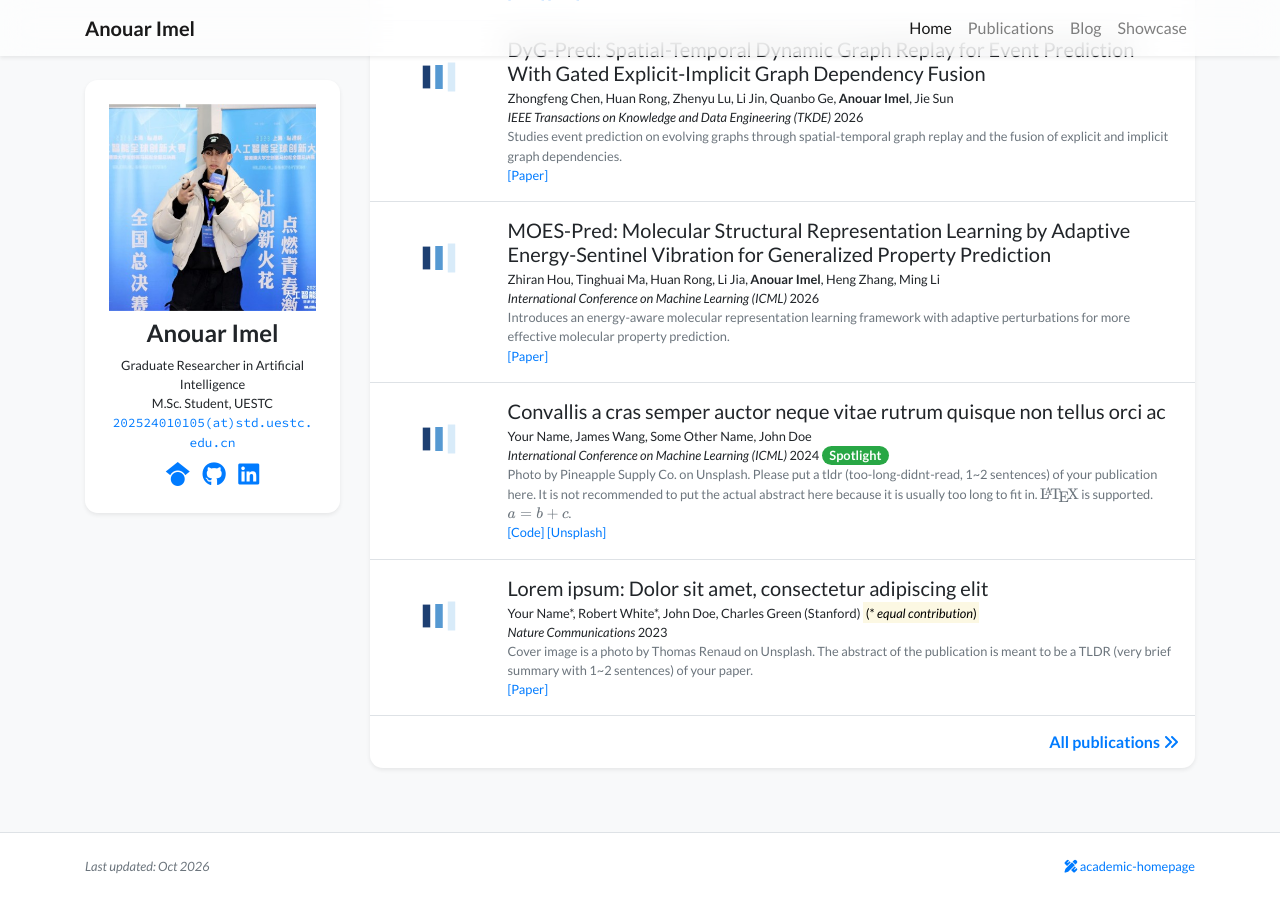
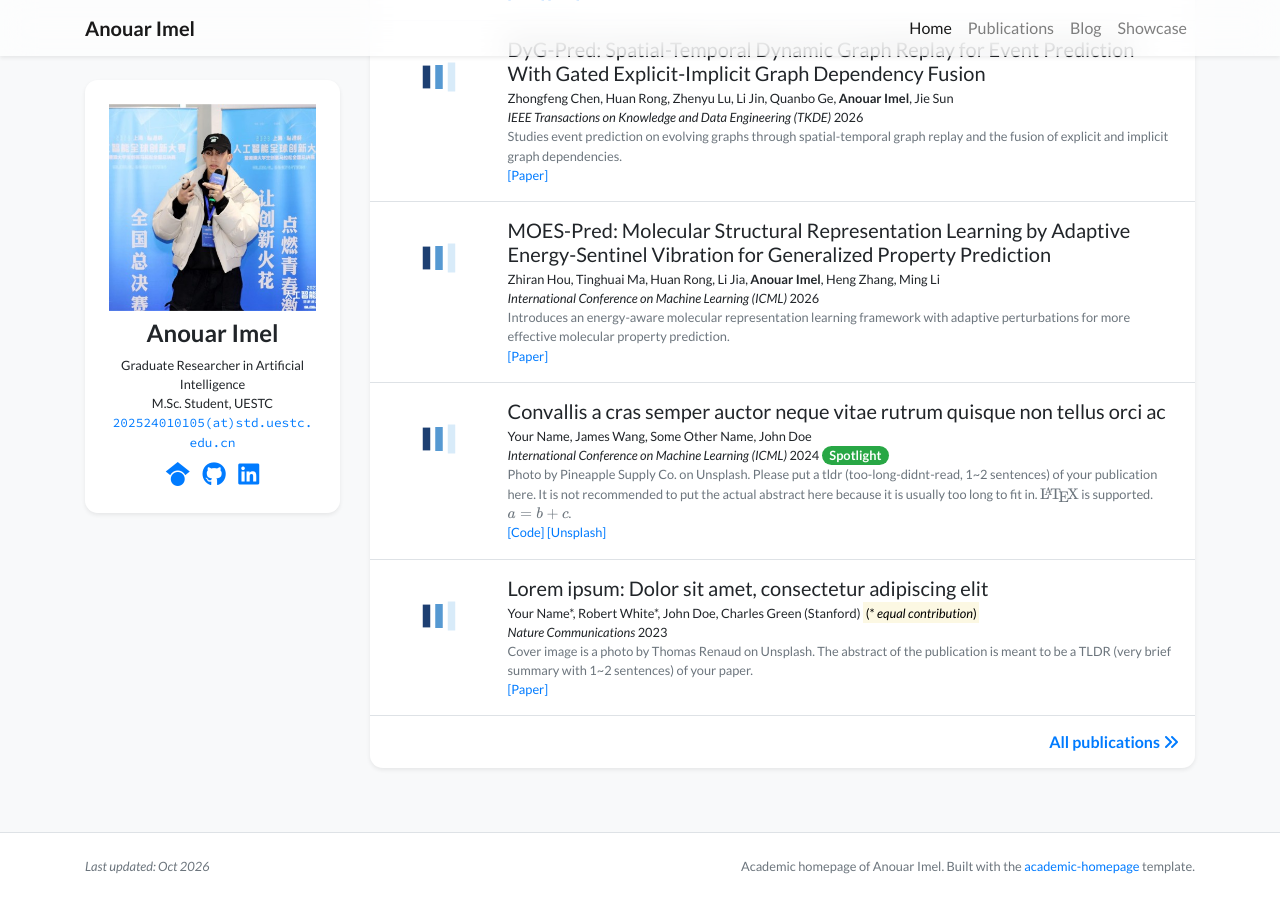
Before and after one commit to AnouarImel/AnouarImel.github.io, a Jekyll site: the page built from index.html, in a window 1280 px wide and 900 px high, scrolled down 1538 px. Built offline with Jekyll 4.4.1, drawn with Linux system fonts in a browser that asks for light colours; nearby versions of some CDN libraries; a style sheet for code colours, icons or effects is not loaded.

Commit message:
Modify footer text in display.yml
Updated footer text to include author's name and template attribution.

```diff
--- a/_data/display.yml
+++ b/_data/display.yml
@@ -7,4 +7,7 @@ homepage:
 # Feel free to replace the footer text if you would like to, but I will greatly appreciate it
 # if you keep the link to the template so that more people can benefit from it. Thanks!
 footer_text: >-
-  <a href="https://github.com/luost26/academic-homepage" target="_blank"><i class="fas fa-pencil-ruler"></i> academic-homepage</a>
+  Academic homepage of Anouar Imel.
+  Built with the
+  <a href="https://github.com/luost26/academic-homepage"
+  target="_blank">academic-homepage</a> template.
```
